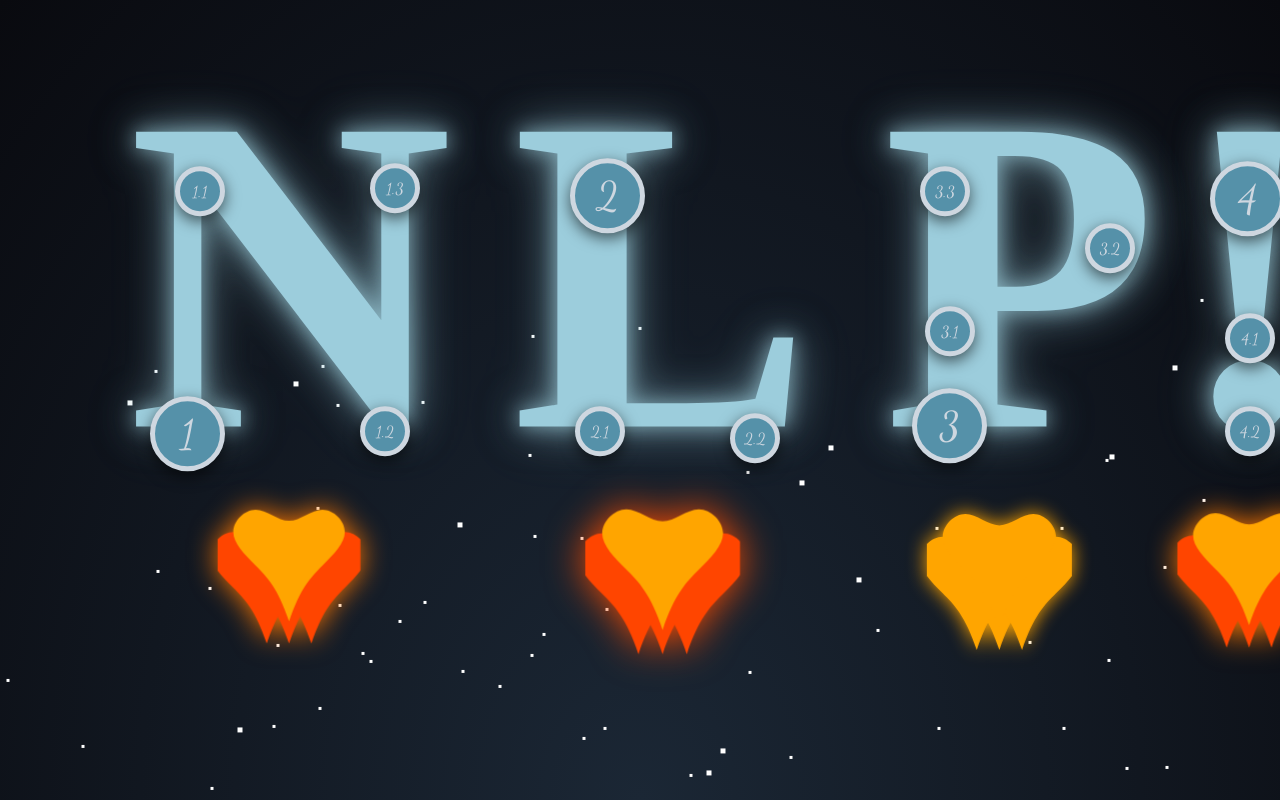
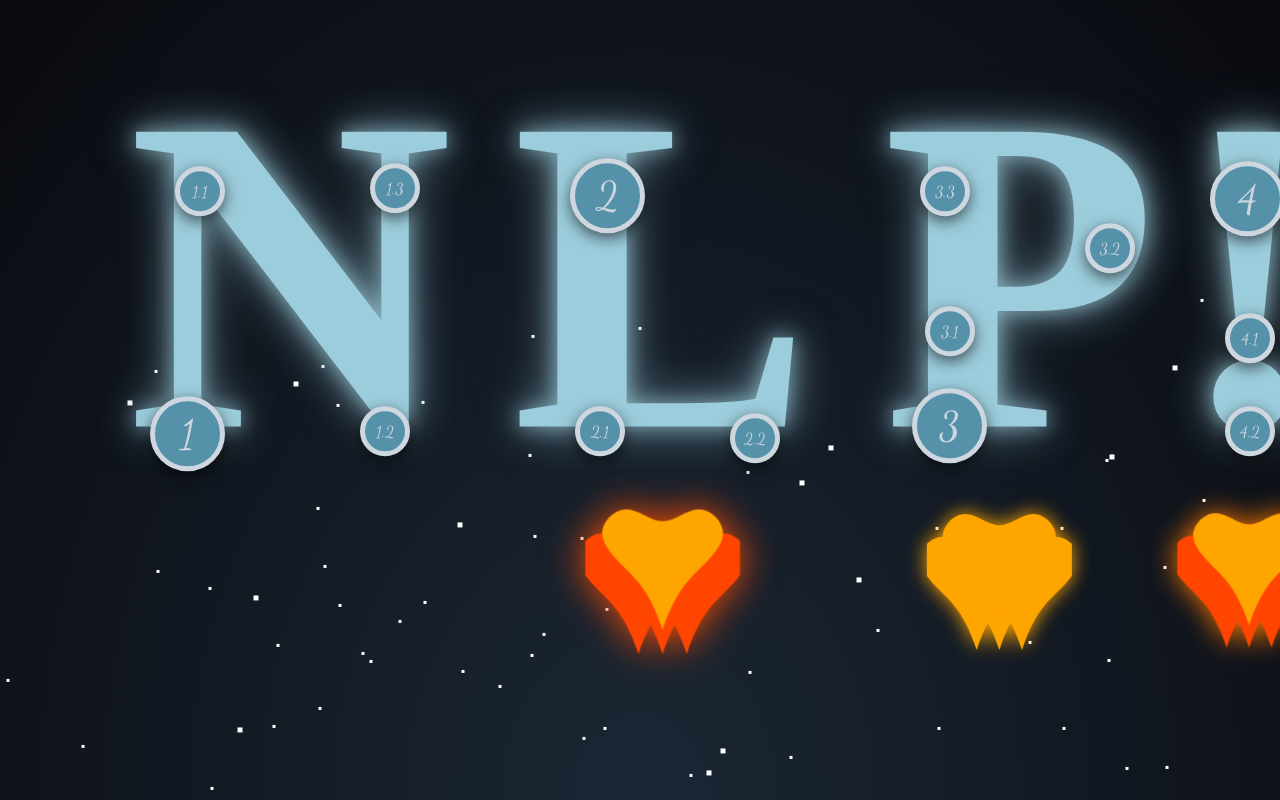
Before and after one commit to ZeendaBean24/NLP-Sentiment_Analysis, a React (Create React App) app in the folder learn-nlp/: page / in a window 1280 px wide. Shown: the top 800 px of the page. Built offline with nearby package versions, Linux system fonts and the light colour scheme; a web font is replaced by a local one.

Commit message:
Only show flame if all nodes are complete for letter N

```diff
--- a/learn-nlp/src/NLPPathway.css
+++ b/learn-nlp/src/NLPPathway.css
@@ -756,6 +756,7 @@
 
 
 .fuel {
+  display: none;
   position: absolute;
   width: auto;
   height: 150px;
@@ -763,6 +764,13 @@
   transform: translate(-50%, -50%);
   animation: flicker 1.5s infinite alternate, move 3s infinite ease-in-out, glow 1.5s infinite;
   z-index: 2; /* Ensure the flames are above the stars */
+}
+
+.fuel.n,
+.fuel.l,
+.fuel.p,
+.fuel.ex {
+  display: block; /* Show the flames if all nodes are done */
 }
 
 @keyframes flicker {
--- a/learn-nlp/src/NLPPathway.jsx
+++ b/learn-nlp/src/NLPPathway.jsx
@@ -36,6 +36,8 @@ function NLPPathway() {
     setIsPageOneThreeDone(pageOneThreeDone);
   }, []);
 
+  const allNNodesDone = isPageOneDone && isPageOneOneDone && isPageOneTwoDone && isPageOneThreeDone;
+
   return (
     <div>
       {/* <div className="App-header">
@@ -73,12 +75,16 @@ function NLPPathway() {
         <div className="node end-node exclamation3" onClick={() => handleNavigate('/end')}>4.2</div>
         <div className="letter ex">!</div>
 
+        {allNNodesDone && (
+          <>
             <svg class="fuel n" viewBox="0 0 64 64">
               <path d="M32 64c-5-15-10-20-15-25s-10-10-10-15 5-10 10-10 10 5 15 5 10-5 15-5 10 5 10 10-5 10-10 15-10 10-15 25z"/>
               <path d="M42 64c-5-15-10-20-15-25s-10-10-10-15 5-10 10-10 10 5 15 5 10-5 15-5 10 5 10 10-5 10-10 15-10 10-15 25z"/>
               <path d="M22 64c-5-15-10-20-15-25s-10-10-10-15 5-10 10-10 10 5 15 5 10-5 15-5 10 5 10 10-5 10-10 15-10 10-15 25z"/>
               <path d="M32 54c-5-15-10-20-15-25s-10-10-10-15 5-10 10-10 10 5 15 5 10-5 15-5 10 5 10 10-5 10-10 15-10 10-15 25z" fill="var(--flame-secondary)"/>
             </svg>
+          </>
+        )}
 
             <svg class="fuel l" viewBox="0 0 64 64">
               <path d="M32 64c-5-15-10-20-15-25s-10-10-10-15 5-10 10-10 10 5 15 5 10-5 15-5 10 5 10 10-5 10-10 15-10 10-15 25z"/>
```
Lines whose indentation alone changed are shown as unchanged.
